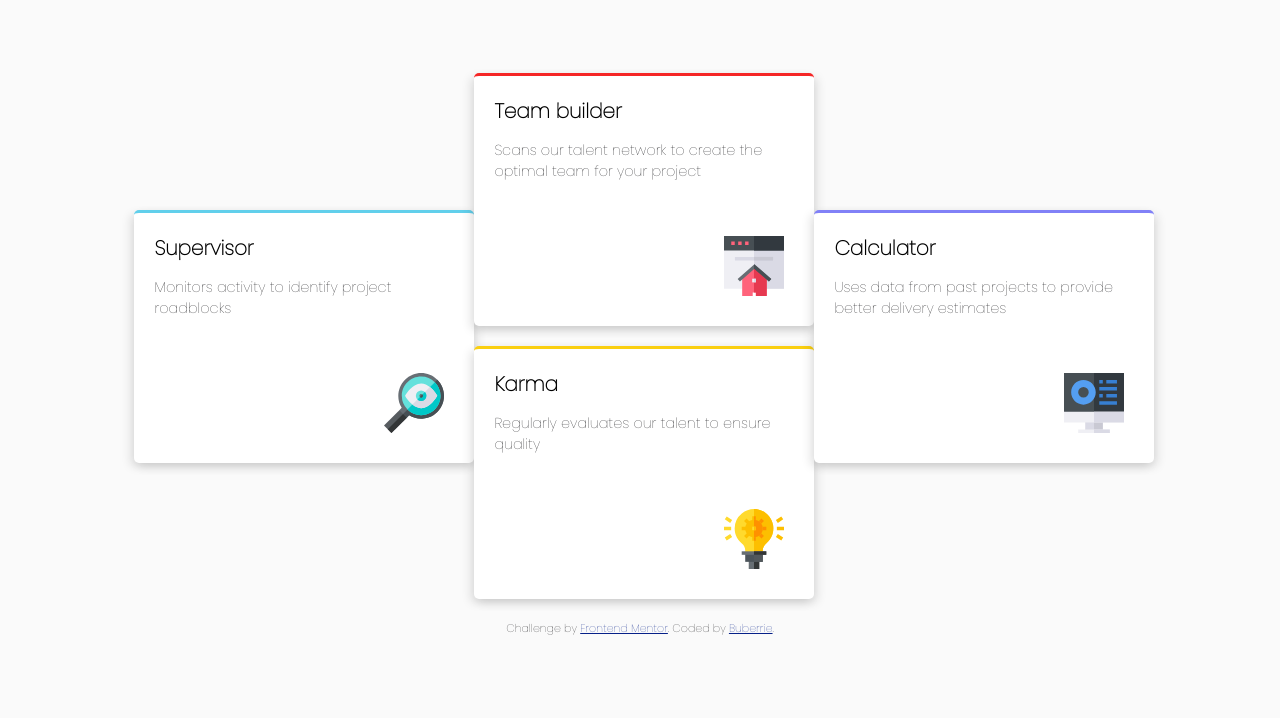
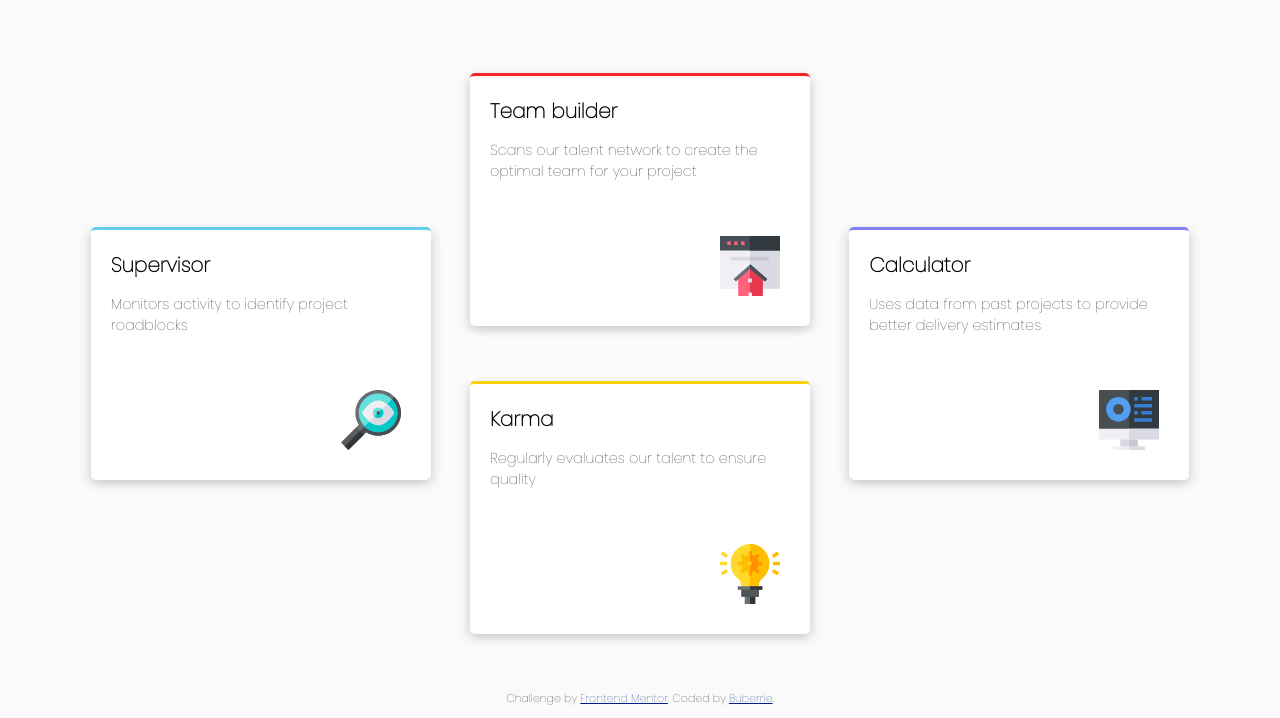
Before and after one commit to buberrie/css-grid-project, a plain HTML site: page index.html in a window 1280 px wide. Shown: the part 227-945 px from the top of the page. Before the commit the page ends 875 px from the top, so only its background shows below. Drawn offline with Linux system fonts and the light colour scheme.

Commit message:
Update style.css

```diff
--- a/style.css
+++ b/style.css
@@ -53,7 +53,7 @@ header {
     display: grid;
     grid-template-columns: repeat(3,1fr);
     grid-template-rows: repeat(4,1fr);
-    width: 80%;
+    width: 90%;
     grid-gap: space-around;
     margin: 20px;
     margin: auto;
@@ -74,6 +74,7 @@ header {
     border-top: solid rgb(97, 207, 235);
     grid-column: 1/2;
     grid-row: 2/4;
+    margin-bottom: 45px;
 
 }
 
```
